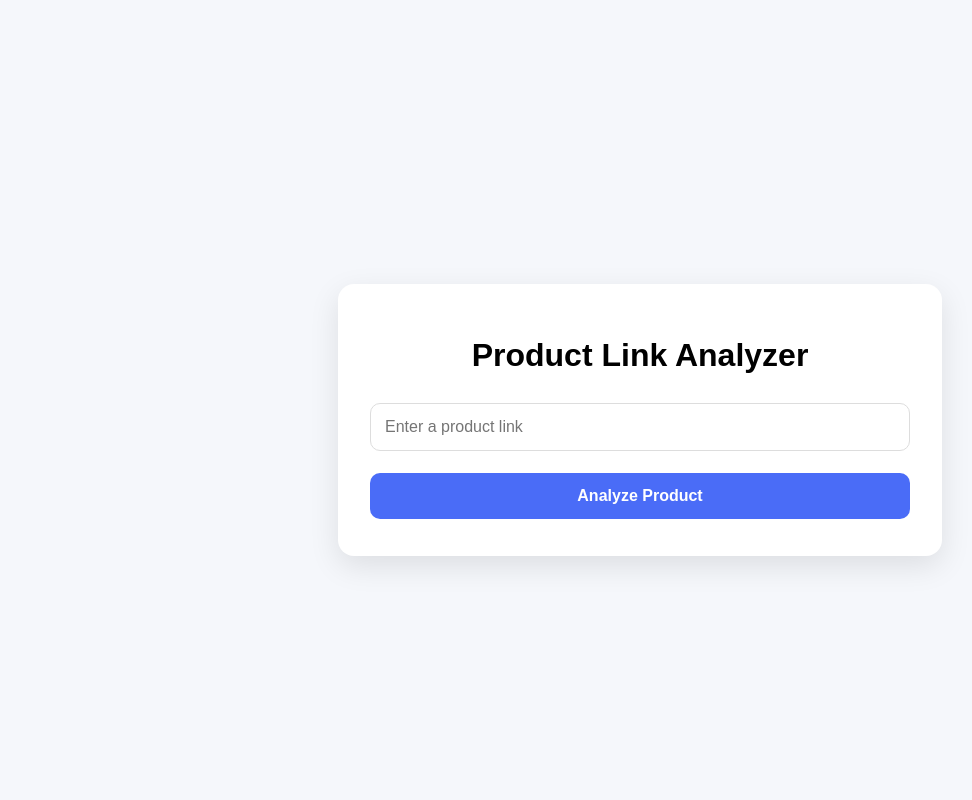
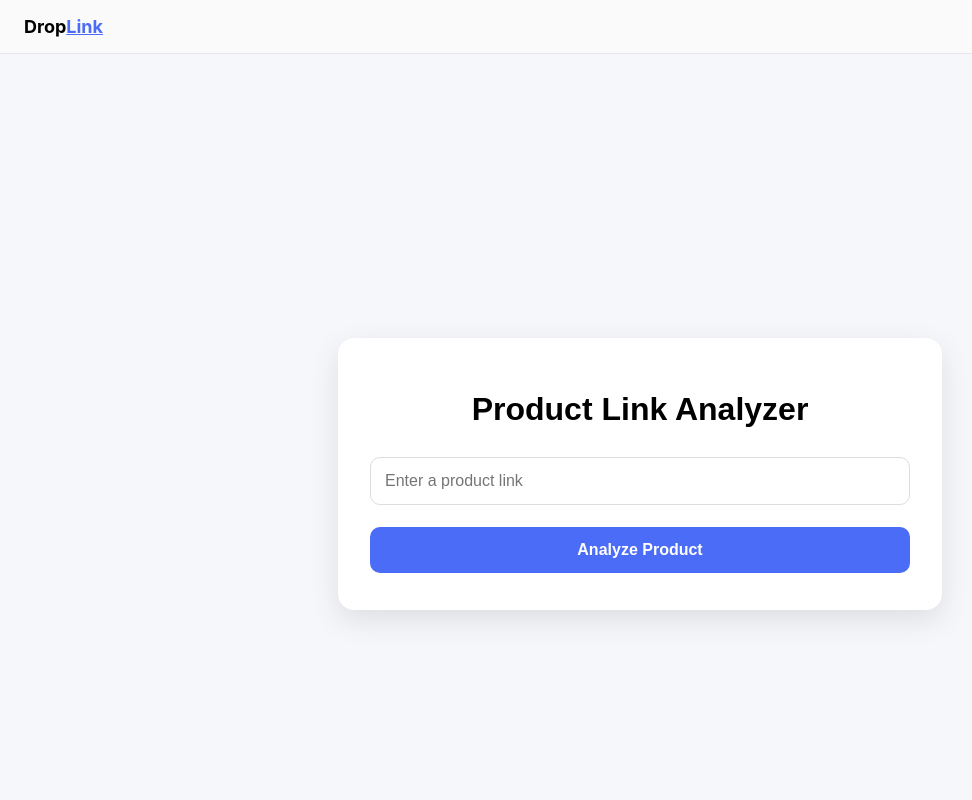
Before and after one commit to christensenandrew455-cell/funbot3000, a Next.js app: page / in a window 1280 px wide. Shown: the top 800 px of the page, without its empty margins (0-972 px from the left). Built offline with nearby package versions, Linux system fonts and the light colour scheme.

Commit message:
Update layout.js

```diff
--- a/app/layout.js
+++ b/app/layout.js
@@ -1,6 +1,18 @@
 import './globals.css';
 
 export default function RootLayout({ children }) {
+  const headerStyle = {
+    padding: '16px 24px',
+    borderBottom: '1px solid #e5e7eb',
+    fontFamily: "'Inter', sans-serif",
+  };
+
+  const brandStyle = {
+    fontSize: 18,
+    fontWeight: 700,
+    textDecoration: 'none',
+  };
+
   const footerStyle = {
     marginTop: 40,
     padding: '20px 10px',
@@ -21,7 +33,20 @@ export default function RootLayout({ children }) {
   return (
     <html lang="en">
       <body style={{ margin: 0 }}>
+        {/* HEADER */}
+        <header style={headerStyle}>
+          <a href="/" style={brandStyle}>
+            <span style={{ color: '#000' }}>Drop</span>
+            <span style={{ color: '#4A6CF7', textDecoration: 'underline' }}>
+              Link
+            </span>
+          </a>
+        </header>
+
+        {/* PAGE CONTENT */}
         {children}
+
+        {/* FOOTER */}
         <footer style={footerStyle}>
           <a href="/privacy" style={linkStyle}>Privacy Policy</a>
         </footer>
```
